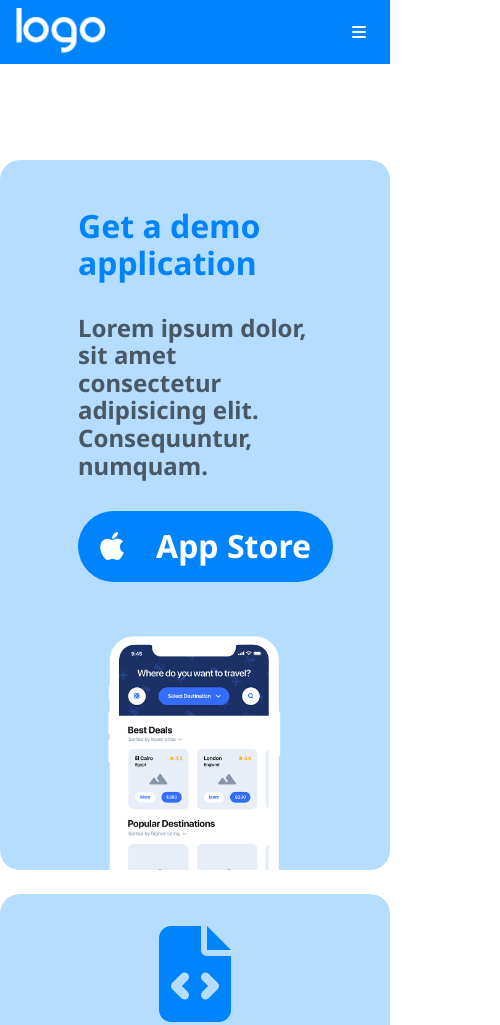
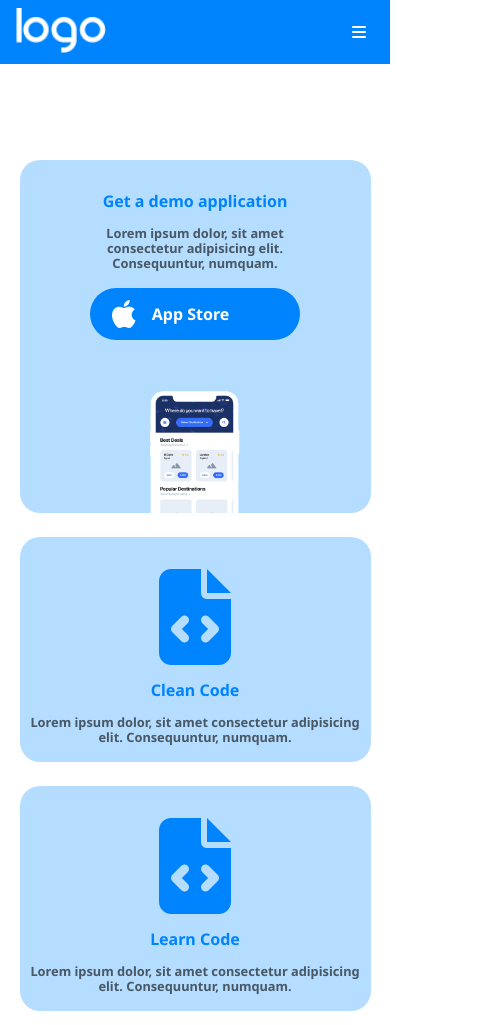
Before and after one commit to AlessandroMontenero/htmlcss-responsive-layout, a plain HTML site: page index.html in a window 390 px wide. Shown: the top 1025 px of the page, 500 px wide, since content can reach past the window. Drawn offline with Linux system fonts and the light colour scheme.

Commit message:
some fixes

```diff
--- a/css/media.css
+++ b/css/media.css
@@ -2,6 +2,10 @@
     /* Tablet view */
     @media screen and (max-width: 768px) {
         /* Header */
+        body {
+            width: 100%;
+        }
+
         header nav {
             display: none;
         }
@@ -10,22 +14,48 @@
             display: block;
         }
 
+        button h3,
+        button i {
+            font-size: 1rem;
+        }
+
+        .row {
+            min-width: 480px;
+        }
         .cards.big {
             flex-wrap: wrap;
+            display: flex;
+            align-content: center;
+            text-align: center;
         }
 
 
         .cards.big .imgBox img {
-            height: 15rem;
             object-fit: contain;
             align-self: flex-start;
         }
+
 
     }
 
     /* Mobile view */
     @media screen and (max-width: 480px) {
+        /* Overview */
         .overview .cards {
-            width: 100%;
+            width: 90%;
+        }
+
+        .cards.big .content {
+            display:flex;
+            flex-direction: column;
+            justify-content: center;
+        }
+        /* Planning */
+        .row {
+            min-width: 0;
+            width: 80%;
+        }
+        .planning .container {
+            justify-content: center;
         }
     }
--- a/css/style.css
+++ b/css/style.css
@@ -35,9 +35,9 @@
     header li a {
         display: block;
         color: white;
-        font-size: 1rem;
         text-align: center;
         font-size: small;
+        font-weight: 400;
     }
 
     header li button a {
@@ -110,17 +110,16 @@
 
         .cards.big .content {
             width: 60%;
-            margin: 1rem 1.1rem;
             align-self: stretch;
+            padding: 1rem;
         }
 
         .cards.big .imgBox {
             width: 40%;
-            min-width: 300px;
-            height: 100%;
+            align-self: stretch;
             display: flex;
+            align-items: flex-end;
             justify-content: center;
-            align-items: flex-end;
         }
 
         .cards.big .imgBox img {
@@ -136,9 +135,12 @@
 
     }
 
+    .planning .container {
+        justify-content: center;
+    }
+
     .row {
-        width: 30%;
-        min-width: 500px;
+        width: 40%;
         display: flex;
         flex-direction: column;
         color: white;
@@ -152,7 +154,7 @@
     }
 
     .cards.white {
-        width: 100%;
+        width: 90%;
         background-color: white;
         display: flex;
         flex-direction: column;
--- a/css/utils.css
+++ b/css/utils.css
@@ -46,11 +46,11 @@ a {
 }
 
 h3 {
-	font-size: 2rem;
+	font-size: 1rem;
 }
 
 h4 {
-	font-size: 1.5rem;
+	font-size: 0.8rem;
 	margin-top: 0;
 }
 
@@ -66,7 +66,7 @@ button {
 }
 
 button h3 {
-	margin: 1rem;
+	margin: 1rem 1rem 1rem 0 ;
 }
 
 button i.fa-apple {
```
